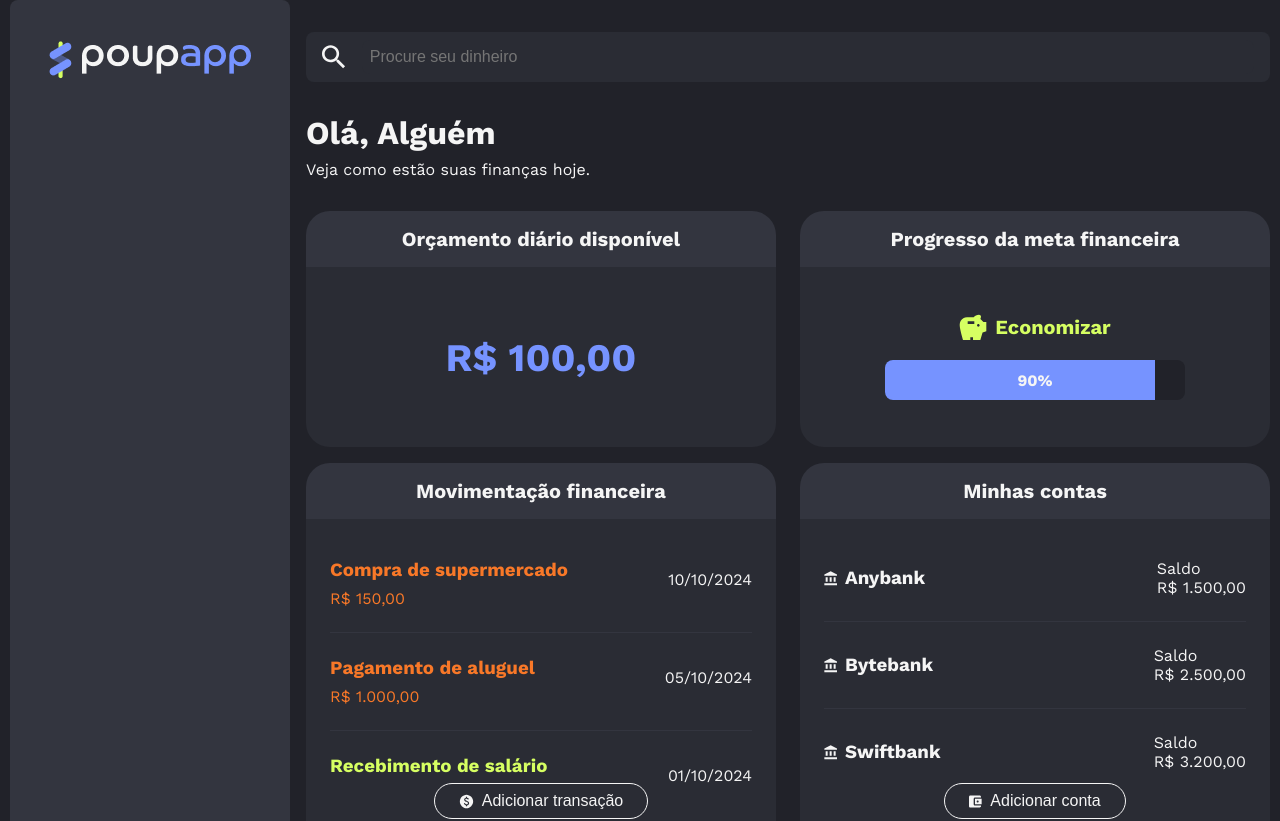
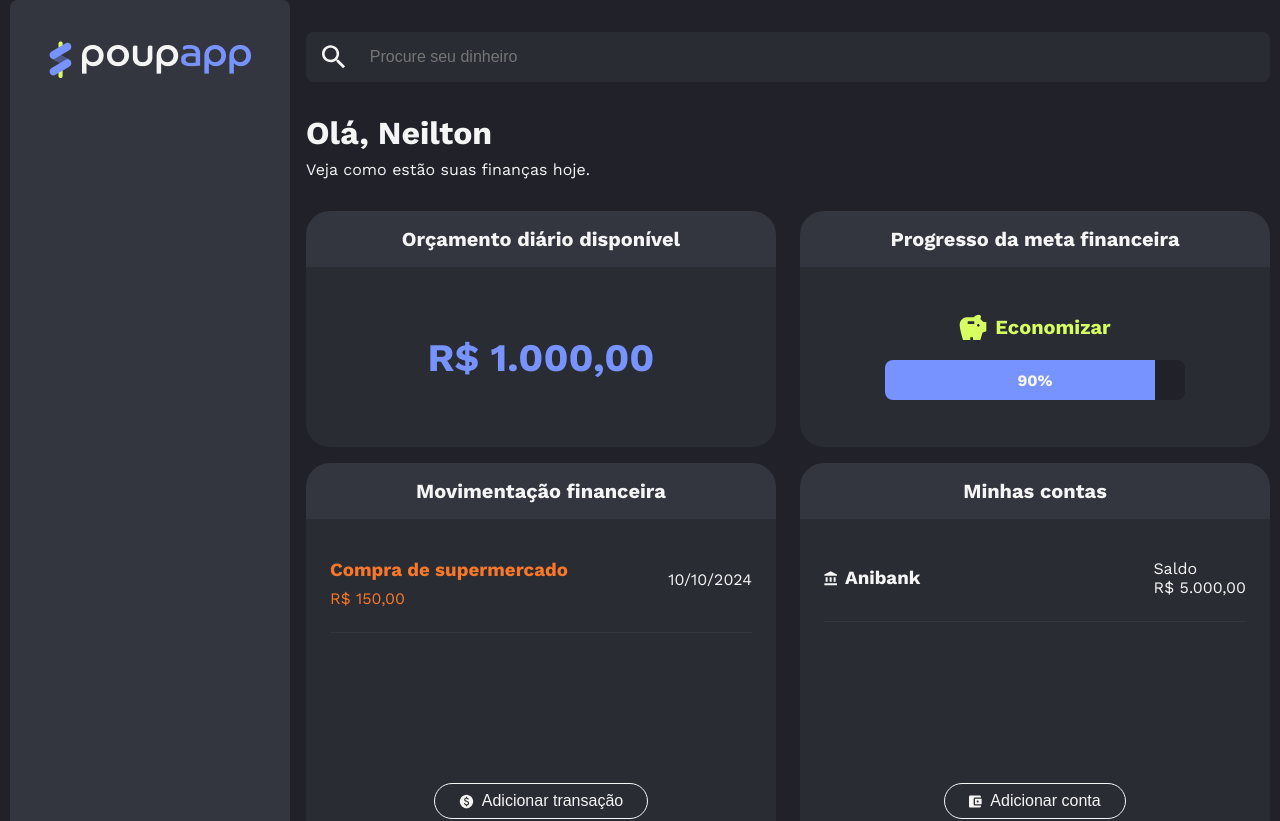
Before and after one commit to NeiltonSeguins/poupapp-ts, a React (Vite) app: page /home in a window 1280 px wide. Shown: the top 821 px of the page. Built offline with nearby package versions, Linux system fonts and the light colour scheme; data requests are answered from the project's data file.

Commit message:
Vídeo 2.4 - Testando a API no Frontend

```diff
--- a/db.json
+++ b/db.json
@@ -1,5 +1,12 @@
 {
-  "usuarios": [],
+  "usuarios": [
+    {
+      "id": "9423",
+      "nome": "Neilton ",
+      "renda": "1000",
+      "objetivoFinanceiro": "investir"
+    }
+  ],
   "transacoes": [
     {
       "id": 1,
@@ -13,7 +20,7 @@
   "contas": [
     {
       "id": 1,
-      "nome": "Conta Corrente",
+      "banco": "Anibank",
       "saldo": 5000
     }
   ]
--- a/src/components/Contas/index.tsx
+++ b/src/components/Contas/index.tsx
@@ -1,4 +1,4 @@
-import { useRef, useState } from "react";
+import { useEffect, useRef, useState } from "react";
 import Conta from "../Conta";
 import styled from "styled-components";
 import CampoTexto from "../CampoTexto";
@@ -9,6 +9,8 @@ import Form from "../Form";
 import Label from "../Label";
 import Fieldset from "../Fieldset";
 import WalletIcon from "../Icones/WalletIcon";
+import { IConta } from "../../types";
+import { getContas } from "../../api/contas";
 
 export const Container = styled(CartaoCorpo)`
   padding: var(--padding-l) var(--padding-m);
@@ -35,18 +37,24 @@ export const ListaMovimentacoes = styled.ul`
   -ms-overflow-style: none;
 `;
 
-const contas = [
-  { id: 1, banco: "Anybank", saldo: 1500 },
-  { id: 2, banco: "Bytebank", saldo: 2500 },
-  { id: 3, banco: "Swiftbank", saldo: 3200 },
-];
+const Contas = () => {
+  const [contas, setContas] = useState<IConta[]>([]);
 
-const Contas = () => {
   const [novaConta, setNovaConta] = useState({
     banco: "",
     saldo: 0,
   });
+
   const modalRef = useRef<ModalHandle>(null);
+
+  const fetchUser = async () => {
+    const response = await getContas();
+    setContas(response);
+  };
+
+  useEffect(() => {
+    fetchUser();
+  }, []);
 
   return (
     <Cartao>
--- a/src/components/OrcamentoDiario/index.tsx
+++ b/src/components/OrcamentoDiario/index.tsx
@@ -1,4 +1,7 @@
+import { useEffect, useState } from "react";
+import { getUsuarios } from "../../api/usuario";
 import { Cartao, CartaoCabecalho, CartaoCorpo, Descricao } from "../Cartao";
+import { Usuario } from "../../types";
 
 const formatador = new Intl.NumberFormat("pt-BR", {
   style: "currency",
@@ -7,11 +10,22 @@ const formatador = new Intl.NumberFormat("pt-BR", {
 });
 
 const OrcamentoDiario = () => {
+  const [user, setUser] = useState<Usuario | null>(null);
+
+  const fetchUser = async () => {
+    const response = await getUsuarios();
+    setUser(response[0]);
+  };
+
+  useEffect(() => {
+    fetchUser();
+  }, []);
+
   return (
     <Cartao>
       <CartaoCabecalho>Orçamento diário disponível</CartaoCabecalho>
       <CartaoCorpo>
-        <Descricao>{formatador.format(100)}</Descricao>
+        <Descricao>{user ? formatador.format(user.renda) : "Carregando..."}</Descricao>
       </CartaoCorpo>
     </Cartao>
   );
--- a/src/components/SaudacaoUsuario/index.tsx
+++ b/src/components/SaudacaoUsuario/index.tsx
@@ -1,6 +1,9 @@
+import { useEffect, useState } from "react";
 import styled from "styled-components";
+import { Usuario } from "../../types";
+import { getUsuarios } from "../../api/usuario";
 
-export const Usuario = styled.div`
+export const StyledUsuario = styled.div`
   grid-area: usuario;
   color: var(--cor-neutra-light);
 
@@ -14,11 +17,22 @@ export const Usuario = styled.div`
 `;
 
 const SaudacaoUsuario = () => {
+  const [user, setUser] = useState<Usuario | null>(null);
+
+  const fetchUser = async () => {
+    const response = await getUsuarios();
+    setUser(response[0]);
+  };
+
+  useEffect(() => {
+    fetchUser();
+  }, []);
+
   return (
-    <Usuario>
-      <h1>Olá, Alguém</h1>
+    <StyledUsuario>
+      <h1>Olá, {user?.nome}</h1>
       <p>Veja como estão suas finanças hoje.</p>
-    </Usuario>
+    </StyledUsuario>
   );
 };
 
--- a/src/components/Transacoes/index.tsx
+++ b/src/components/Transacoes/index.tsx
@@ -1,4 +1,4 @@
-import { useRef, useState } from "react";
+import { useEffect, useRef, useState } from "react";
 import MoneyIcon from "../Icones/MoneyIcon";
 import { Container, ListaMovimentacoes } from "../Contas";
 import Transacao from "../Transacao";
@@ -10,36 +10,12 @@ import Fieldset from "../Fieldset";
 import Label from "../Label";
 import CampoTexto from "../CampoTexto";
 import { SelectGroup, SelectOption } from "../Select";
-
-const transacoes = [
-  {
-    id: 1,
-    nome: "Compra de supermercado",
-    valor: 150,
-    tipo: "despesa",
-    categoria: "Alimentação",
-    data: "2024-10-10",
-  },
-  {
-    id: 2,
-    nome: "Pagamento de aluguel",
-    valor: 1000,
-    tipo: "despesa",
-    categoria: "Moradia",
-    data: "2024-10-05",
-  },
-  {
-    id: 3,
-    nome: "Recebimento de salário",
-    valor: 3000,
-    tipo: "receita",
-    categoria: "Renda",
-    data: "2024-10-01",
-  },
-];
+import { ITransacao } from "../../types";
+import { getTransacoes } from "../../api/transacoes";
 
 const Transacoes = () => {
   const modalRef = useRef<ModalHandle>(null);
+
   const [novaTransacao, setNovaTransacao] = useState({
     nome: "",
     valor: 0,
@@ -47,6 +23,17 @@ const Transacoes = () => {
     categoria: "",
     data: "",
   });
+
+  const [transacoes, setTransacoes] = useState<ITransacao[]>([]);
+
+  const fetchUser = async () => {
+    const response = await getTransacoes();
+    setTransacoes(response);
+  };
+
+  useEffect(() => {
+    fetchUser();
+  }, []);
 
   return (
     <Cartao>
--- a/src/screens/Cadastro/index.tsx
+++ b/src/screens/Cadastro/index.tsx
@@ -15,16 +15,32 @@ import { RadioGroup, RadioInput } from "../../components/BotaoRadio";
 import Form from "../../components/Form";
 import ilustracao from "../../assets/images/ilustracao-cadastro.png";
 import { useNavigate } from "react-router-dom";
+import { createUsuario } from "../../api/usuario.js";
+import { Usuario } from "../../types/index.js";
+
+type FormFields = "nome" | "renda" | "objetivoFinanceiro";
 
 const Cadastro = () => {
+  const [form, setForm] = useState<Omit<Usuario, "id">>({
+    nome: "",
+    renda: 0,
+    objetivoFinanceiro: null,
+  });
+
+  const handleChange = (campo: FormFields, valor: string) => {
+    setForm((prev) => ({ ...prev, [campo]: valor }));
+  };
+
   const navigate = useNavigate();
 
-  const [nome, setNome] = useState("");
-  const [renda, setRenda] = useState("");
-  const [objetivoFinanceiro, setObjetivoFinanceiro] = useState("");
-
-  const aoSubmeterFormulario = (evento: React.FormEvent) => {
+  const handleSubmit = async (evento: React.FormEvent) => {
     evento.preventDefault();
+    try {
+      const novoUsuario = await createUsuario(form);
+      console.log("Usuário criado:", novoUsuario);
+    } catch (error) {
+      console.error("Erro ao criar usuário:", error);
+    }
     navigate("/home");
   };
 
@@ -44,8 +60,10 @@ const Cadastro = () => {
               <CampoTexto
                 type="text"
                 name="nome"
-                value={nome}
-                onChange={(e) => setNome(e.target.value)}
+                value={form.nome}
+                onChange={(e: React.ChangeEvent<HTMLInputElement>) =>
+                  handleChange("nome", e.target.value)
+                }
               />
             </Fieldset>
             <Fieldset>
@@ -53,8 +71,10 @@ const Cadastro = () => {
               <CampoTexto
                 type="text"
                 name="renda"
-                value={renda}
-                onChange={(e) => setRenda(e.target.value)}
+                value={form.renda}
+                onChange={(e: React.ChangeEvent<HTMLInputElement>) =>
+                  handleChange("renda", e.target.value)
+                }
               />
             </Fieldset>
             <Fieldset>
@@ -63,40 +83,46 @@ const Cadastro = () => {
                 <RadioInput>
                   <input
                     type="radio"
-                    name="objetivo"
+                    name="objetivoFinanceiro"
                     id="economizar"
                     value="economizar"
-                    checked={objetivoFinanceiro === "economizar"}
-                    onChange={(e) => setObjetivoFinanceiro(e.target.value)}
+                    checked={form.objetivoFinanceiro === "economizar"}
+                    onChange={(e: React.ChangeEvent<HTMLInputElement>) =>
+                      handleChange("objetivoFinanceiro", e.target.value)
+                    }
                   />
                   <Label htmlFor="economizar">Economizar</Label>
                 </RadioInput>
                 <RadioInput>
                   <input
                     type="radio"
-                    name="objetivo"
+                    name="objetivoFinanceiro"
                     id="investir"
                     value="investir"
-                    checked={objetivoFinanceiro === "investir"}
-                    onChange={(e) => setObjetivoFinanceiro(e.target.value)}
+                    checked={form.objetivoFinanceiro === "investir"}
+                    onChange={(e: React.ChangeEvent<HTMLInputElement>) =>
+                      handleChange("objetivoFinanceiro", e.target.value)
+                    }
                   />
                   <Label htmlFor="investir">Investir</Label>
                 </RadioInput>
                 <RadioInput>
                   <input
                     type="radio"
-                    name="objetivo"
+                    name="objetivoFinanceiro"
                     id="controle-gastos"
                     value="controlar-gastos"
-                    checked={objetivoFinanceiro === "controlar-gastos"}
-                    onChange={(e) => setObjetivoFinanceiro(e.target.value)}
+                    checked={form.objetivoFinanceiro === "controlar-gastos"}
+                    onChange={(e: React.ChangeEvent<HTMLInputElement>) =>
+                      handleChange("objetivoFinanceiro", e.target.value)
+                    }
                   />
                   <Label htmlFor="controle-gastos">Controlar gastos</Label>
                 </RadioInput>
               </RadioGroup>
             </Fieldset>
           </Form>
-          <Botao $variante="primario" onClick={aoSubmeterFormulario}>
+          <Botao $variante="primario" onClick={handleSubmit}>
             Ir para o app
           </Botao>
         </Container>
--- a/src/types/index.ts
+++ b/src/types/index.ts
@@ -5,7 +5,7 @@ export interface Usuario {
   objetivoFinanceiro: "economizar" | "investir" | "controlar-gastos" | null;
 }
 
-export interface Transacao {
+export interface ITransacao {
   id: number;
   nome: string;
   valor: number;
@@ -14,8 +14,8 @@ export interface Transacao {
   data: string;
 }
 
-export interface Conta {
+export interface IConta {
   id: number;
-  nome: string;
+  banco: string;
   saldo: number;
 }
```
